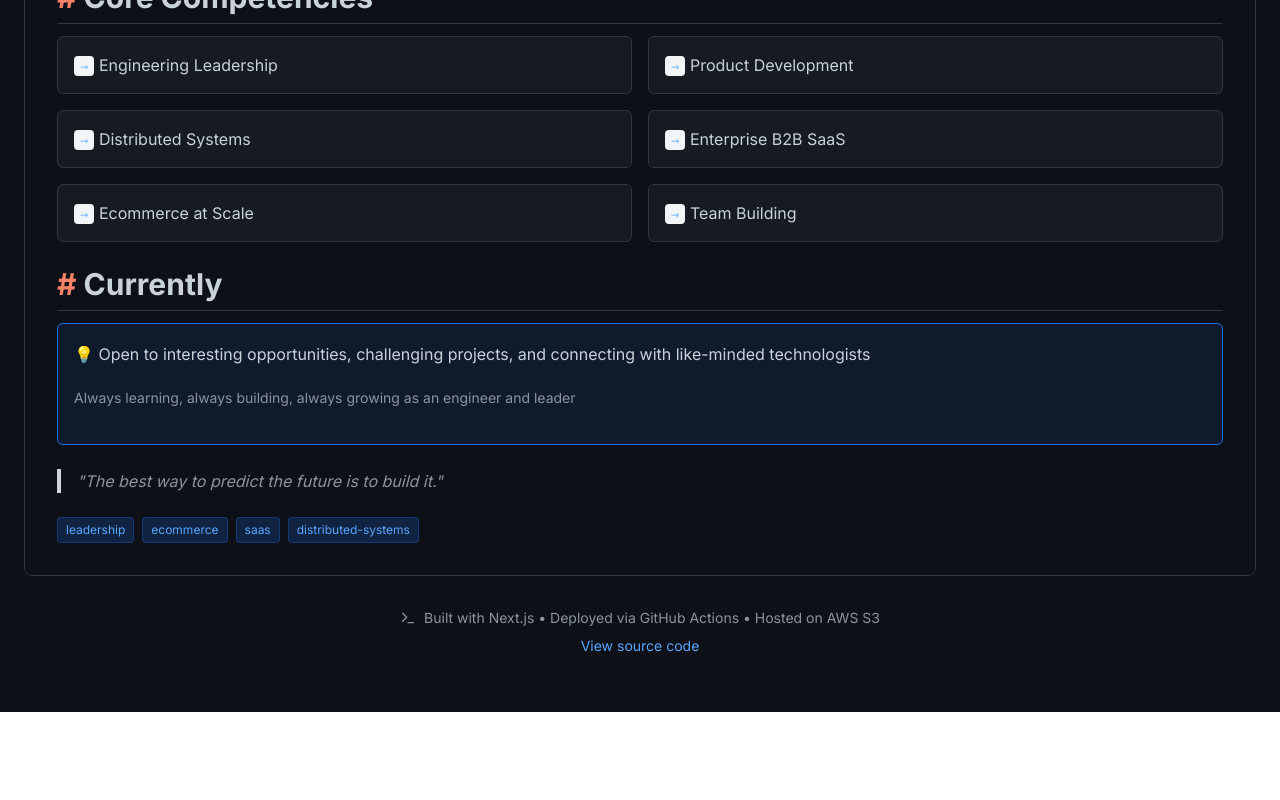
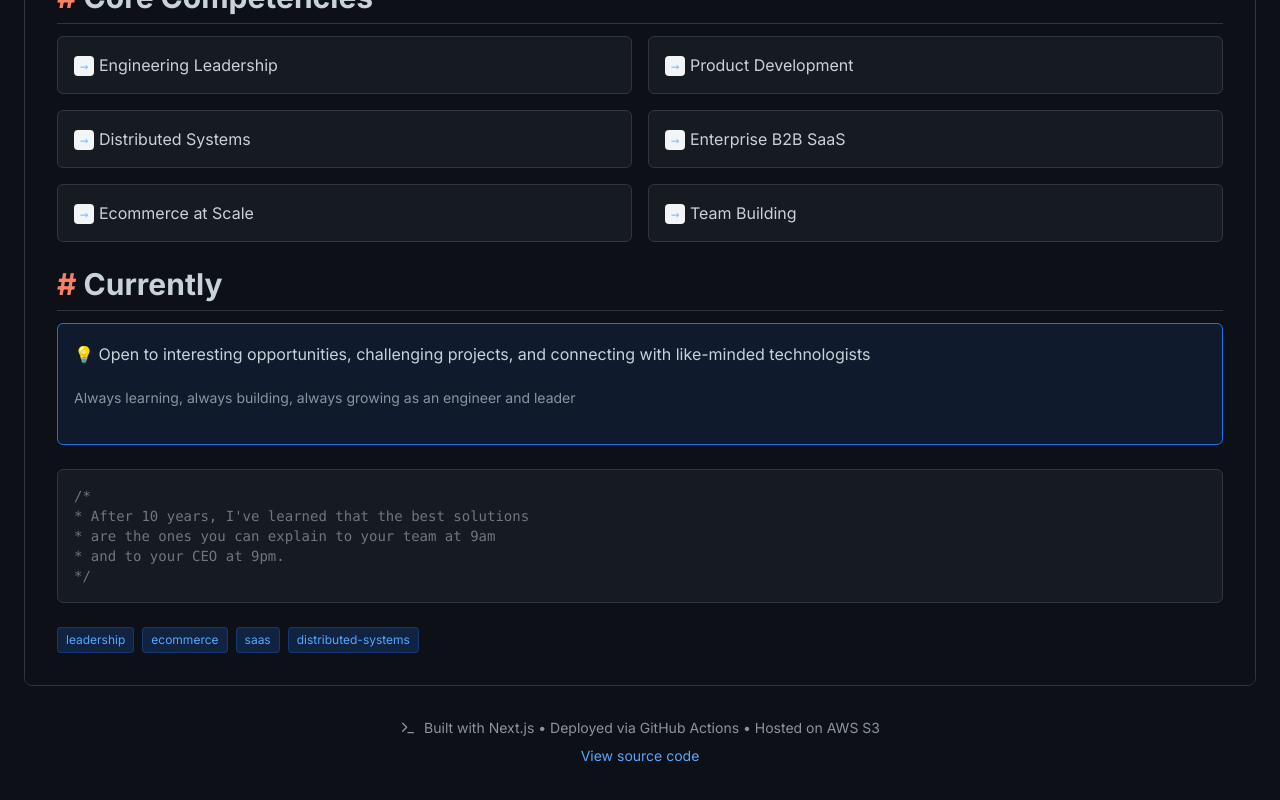
Before and after one commit to mattschaller/mattschaller.com, a Next.js app: page / in a window 1280 px wide. Shown: the part 613-1413 px from the top of the page. Before the commit the page ends 1325 px from the top, so only its background shows below. Built offline with nearby package versions, Linux system fonts and the light colour scheme.

Commit message:
refactor: replace quote with custom message in GitHubPortfolio component

```diff
--- a/components/github-portfolio.tsx
+++ b/components/github-portfolio.tsx
@@ -175,9 +175,15 @@ export default function GitHubPortfolio() {
                   </p>
                 </div>
 
-                <blockquote className="border-l-4 border-[#3d444d] pl-4 text-[#8b949e] italic mb-6">
-                  "The best way to predict the future is to build it."
-                </blockquote>
+                <div className="bg-[#161b22] border border-[#30363d] rounded-md p-4 mb-6 font-mono text-sm">
+                  <div className="text-[#8b949e]">
+                    <span className="text-[#6e7681]">/* </span><br/>
+                    <span className="text-[#6e7681]"> * After 10 years, I've learned that the best solutions</span><br/>
+                    <span className="text-[#6e7681]"> * are the ones you can explain to your team at 9am</span><br/>
+                    <span className="text-[#6e7681]"> * and to your CEO at 9pm.</span><br/>
+                    <span className="text-[#6e7681]"> */</span>
+                  </div>
+                </div>
 
                 <div className="flex gap-2 mt-6">
                   <span className="px-2 py-1 bg-[#1f6feb]/20 text-[#58a6ff] rounded text-xs border border-[#1f6feb]/30">leadership</span>
```
